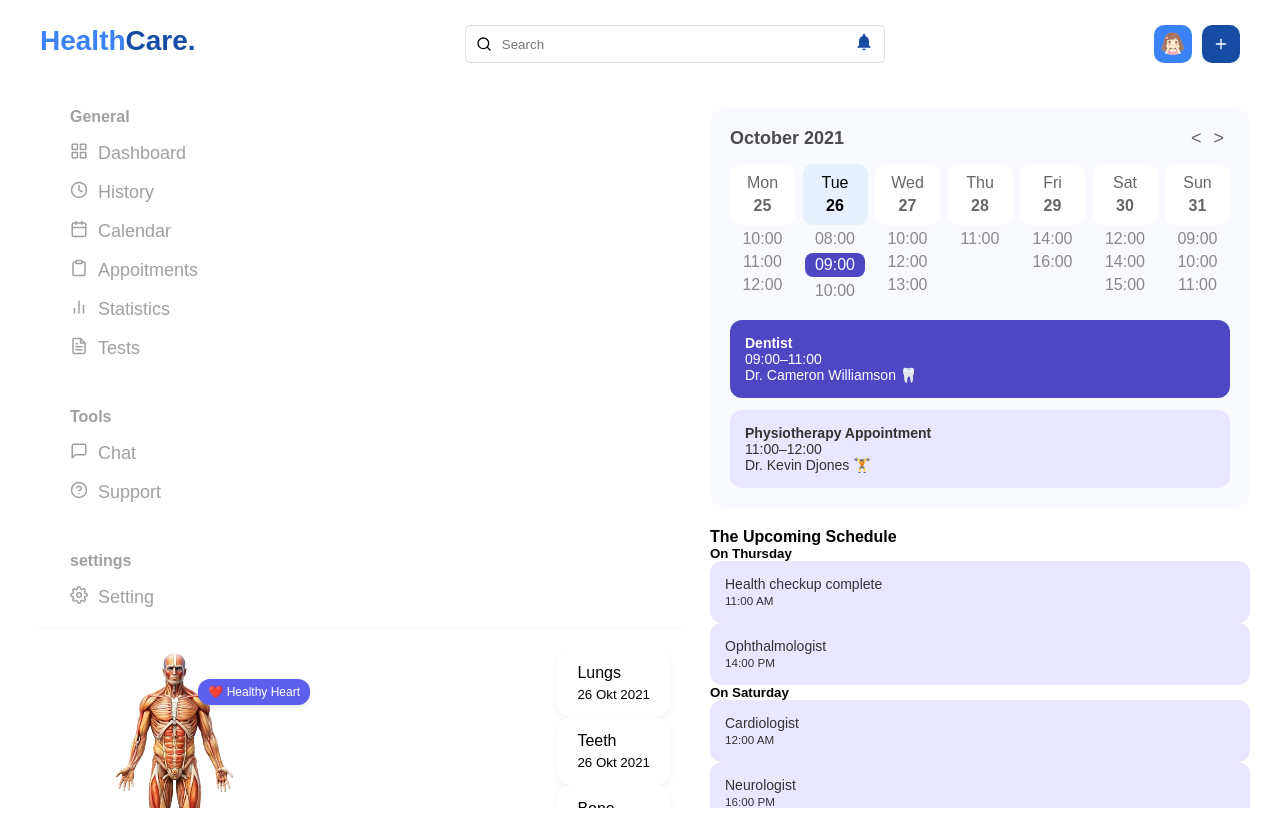
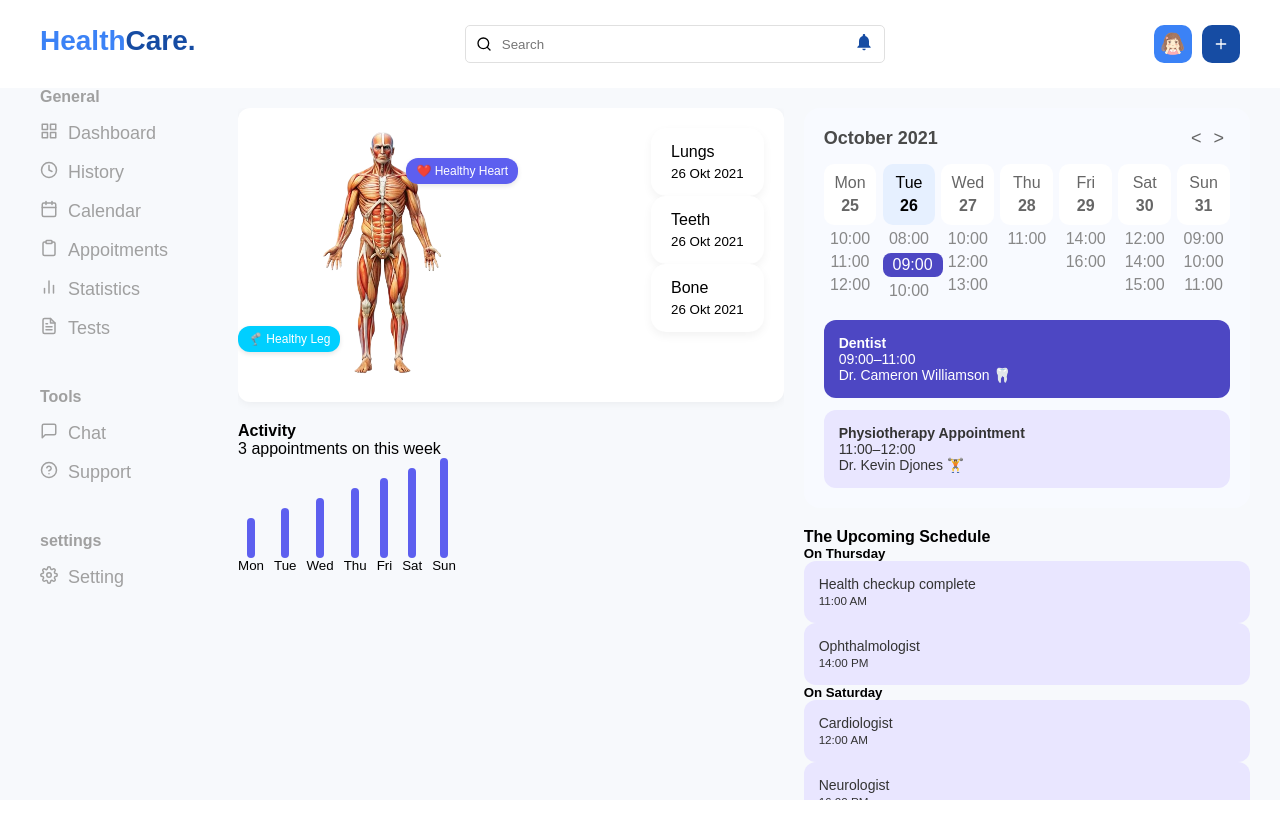
Before and after one commit to Dara18-bling/healthcare-dashboard, a React (Vite) app: page / in a window 1280 px wide. After the commit the page ends 800 px from the top, so only its background shows below. Built offline with nearby package versions, Linux system fonts and the light colour scheme.

Commit message:
update ui

```diff
--- a/src/App.jsx
+++ b/src/App.jsx
@@ -14,7 +14,7 @@ const App = () => {
       <div className="app-container">
       <Header />
       <div className="main-layout">
-        {/* <Sidebar /> */}
+        <Sidebar />
         <DashboardMainContent />
       </div>
     </div>
--- a/src/components/DashboardMainContent/DashboardMainContent.jsx
+++ b/src/components/DashboardMainContent/DashboardMainContent.jsx
@@ -3,14 +3,14 @@ import DashboardOverview from './DashboardOverview';
 import CalendarView from './CalendarView';
 import UpcomingSchedule from './UpcomingSchedule';
 import ActivityFeed from './ActivityFeed';
-import Sidebar from '../Sidebar';
+
 import '../../styles/App.css';
 
 const DashboardMainContent = () => {
   return (
     <div className="dashboard-main-content">
       <div className="dashboard-left">
-        <Sidebar />
+
         <DashboardOverview />
         <ActivityFeed />
       </div>
--- a/src/styles/App.css
+++ b/src/styles/App.css
@@ -181,11 +181,11 @@
   height: 100vh;
 }
 
-/* .main-layout {
+.main-layout {
   display: flex;
   background-color: #f7f9fc;
   overflow: hidden;
-} */
+}
 
 /* HealthStatusCards */
 .health-status-cards {
```
